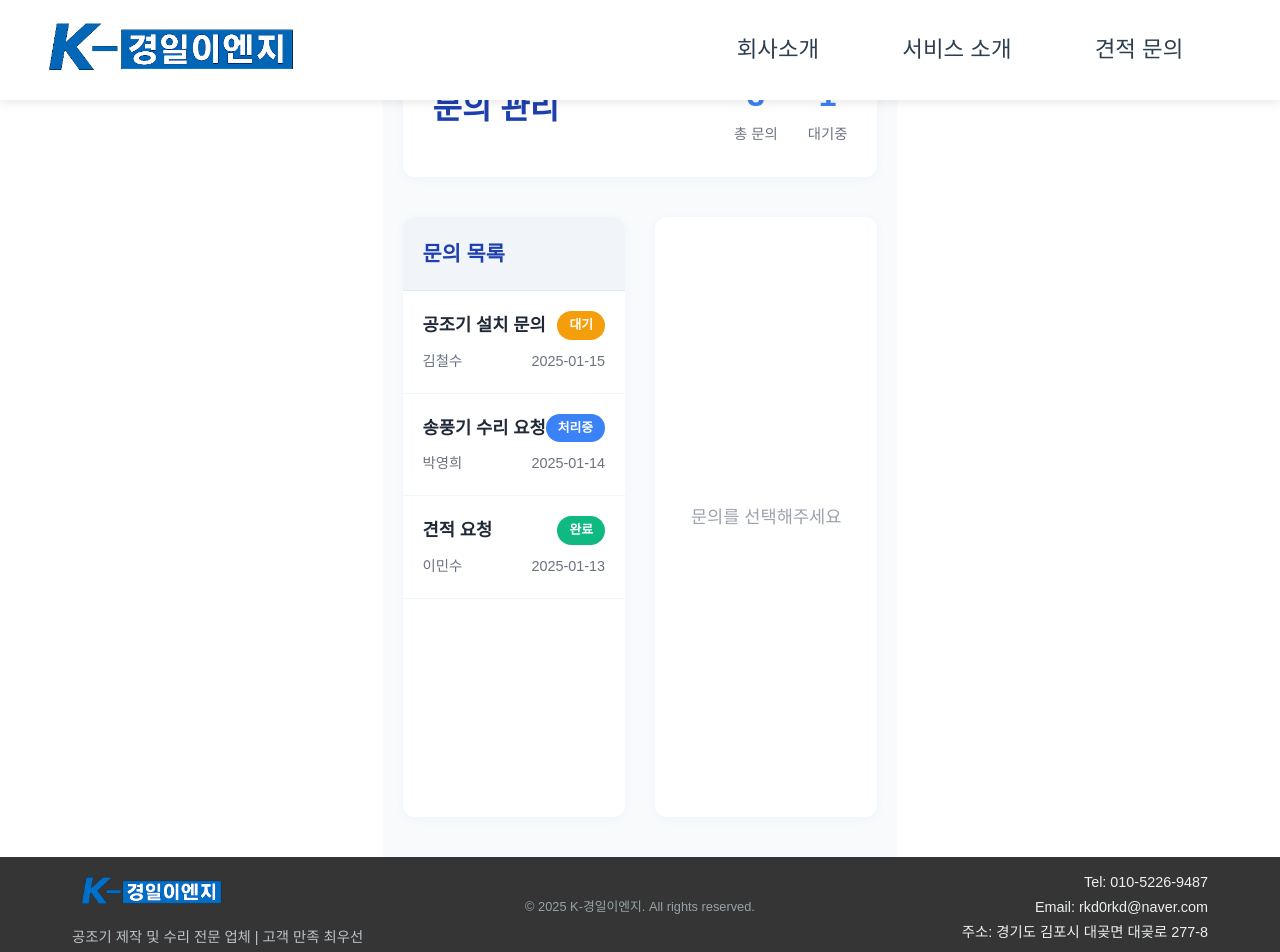
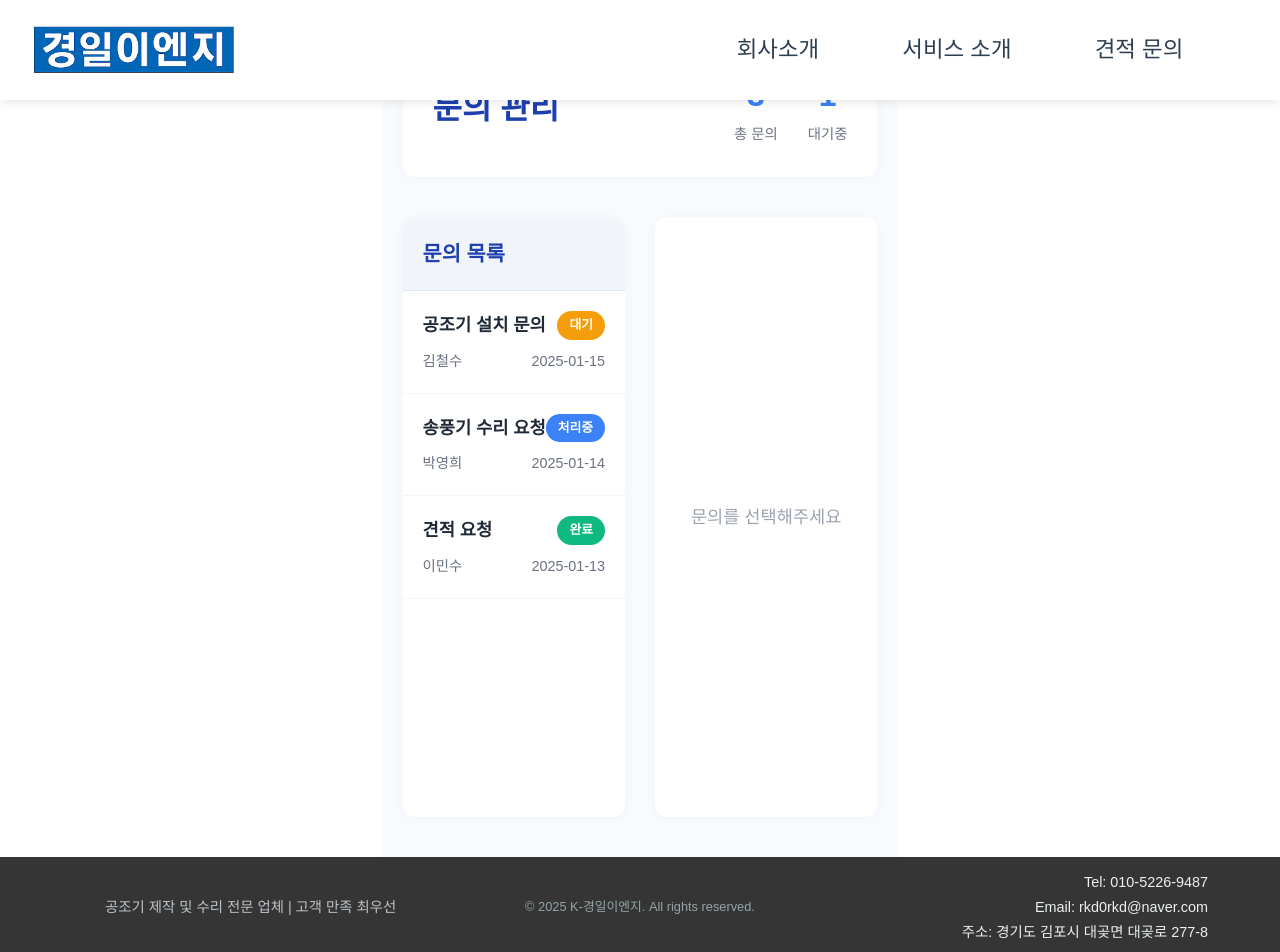
Before and after one commit to ksp0814/FAN-FE, a React (Create React App) app: page /admin in a window 1280 px wide. Shown: the top 952 px of the page. Built offline with nearby package versions, Linux system fonts and the light colour scheme.

Commit message:
로고 이미지 변경 및 푸터 로고 삭제

```diff
--- a/src/components/Footer/Footer.css
+++ b/src/components/Footer/Footer.css
@@ -25,23 +25,13 @@
   gap: 2rem;
 }
 
-/* 왼쪽 영역 - 로고 및 설명 */
 .footer-left {
   flex: 1;
   height: 80px;
   display: flex;
   flex-direction: column;
-  align-items: flex-start;
-}
-
-.footer-logo {
-  height: 70px;
-  width: auto;
-  max-width: 160px;
-  object-fit: contain;
-  margin-bottom: 0.5rem;
-  filter: brightness(1.1);
-  transition: transform 0.3s ease;
+  align-items: center; /* 중앙 정렬 */
+  justify-content: center; /* 수직 중앙 정렬 */
 }
 
 .footer-logo:hover {
--- a/src/components/Footer/Footer.js
+++ b/src/components/Footer/Footer.js
@@ -1,6 +1,5 @@
 // src/components/Footer.js
 import React from "react";
-import logoImg from "../../assets/logo.png";
 import "./Footer.css";
 
 const Footer = () => {
@@ -10,11 +9,6 @@ const Footer = () => {
         <div className="footer-content">
           {/* 왼쪽: 로고 및 회사 설명 */}
           <div className="footer-left">
-            <img
-              src={logoImg}
-              alt="K-경일이엔지 로고"
-              className="footer-logo"
-            />
             <p className="footer-desc">
               공조기 제작 및 수리 전문 업체 | 고객 만족 최우선
             </p>
--- a/src/components/Header/Header.css
+++ b/src/components/Header/Header.css
@@ -34,7 +34,7 @@
 }
 
 .logo-image {
-  height: clamp(200px, 8vw, 70px);
+  height: clamp(32px, 6vw, 48px);
   width: auto;
   max-width: clamp(150px, 25vw, 280px);
   object-fit: contain;
```
Also changed, not shown: src/assets/logo.png.
